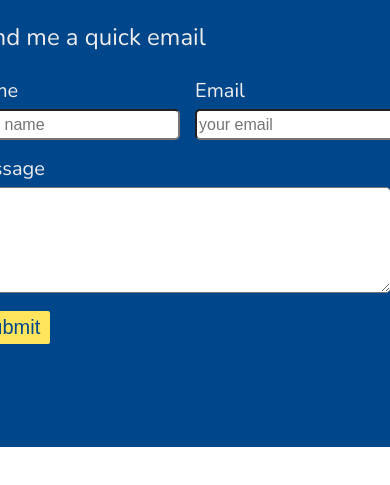
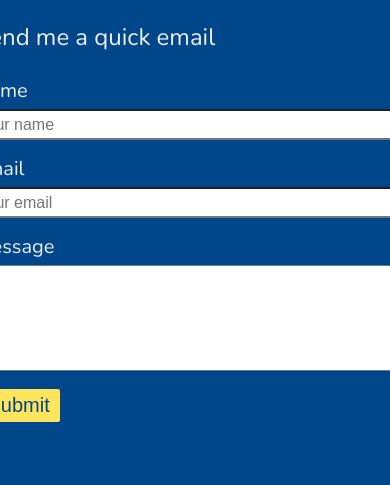
Before and after one commit to AustinDoubleC/portfolio, a plain HTML site: page index.html in a window 390 px wide. Shown: the part 4062-4547 px from the top of the page. Before the commit the page ends 4509 px from the top, so only its background shows below. Drawn offline with nearby package versions, Linux system fonts and the light colour scheme; a script that the page names is missing.

Commit message:
change input box to column

```diff
--- a/style.css
+++ b/style.css
@@ -393,6 +393,10 @@ label{
         font-size: 12px;
         margin-right: 20px;
     }
+    #input-container{
+        flex-direction: column;
+
+    }
 }
 @media screen and (max-width:480px){
     ul li a{
```
